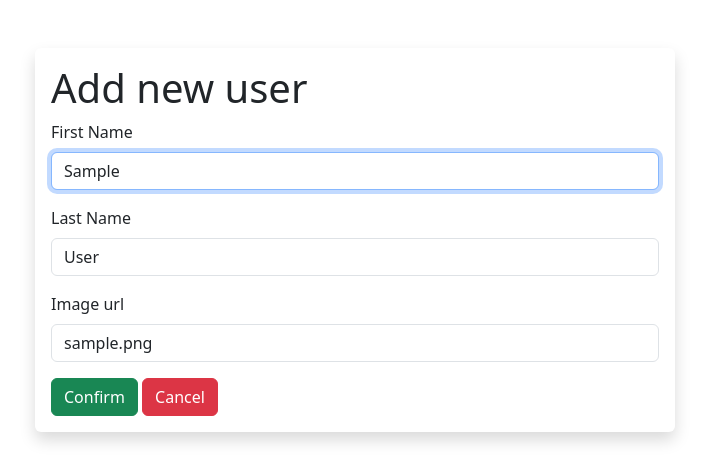
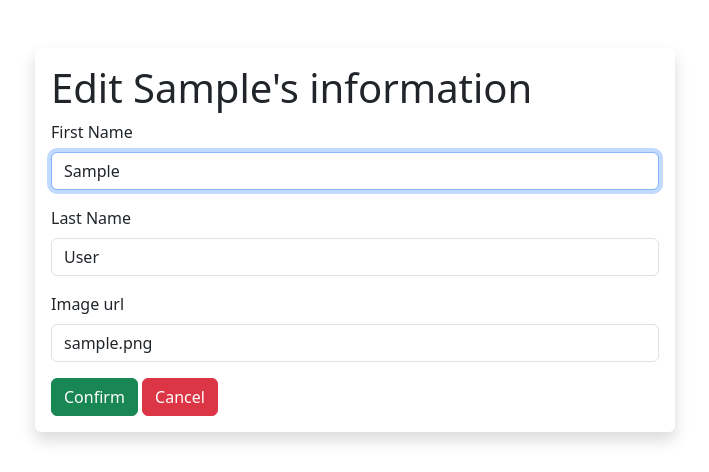
Before and after one commit to max751975/SQLAlchemy-Blogly-Exercise, a Flask app: page /users/1/edit in a window 1280 px wide. Shown: the part 88-560 px from the top of the page, without its empty margins (285-994 px from the left). Run offline with Flask 3, Linux system fonts and the light colour scheme; tables that the repository leaves empty hold one stand-in row (values such as "Sample post").

Commit message:
style changes

```diff
--- a/templates/users/edit.html
+++ b/templates/users/edit.html
@@ -1,7 +1,7 @@
 {% extends 'base.html' %}
 {% block title %}New user{% endblock %}
 {% block content %}
-<h1>Add new user</h1>
+<h1>Edit {{ user.first_name }}'s information</h1>
 <form action="" method = POST>
     <div class="mb-3">
         <label for="first_name" class="form-label">First Name</label>
```
